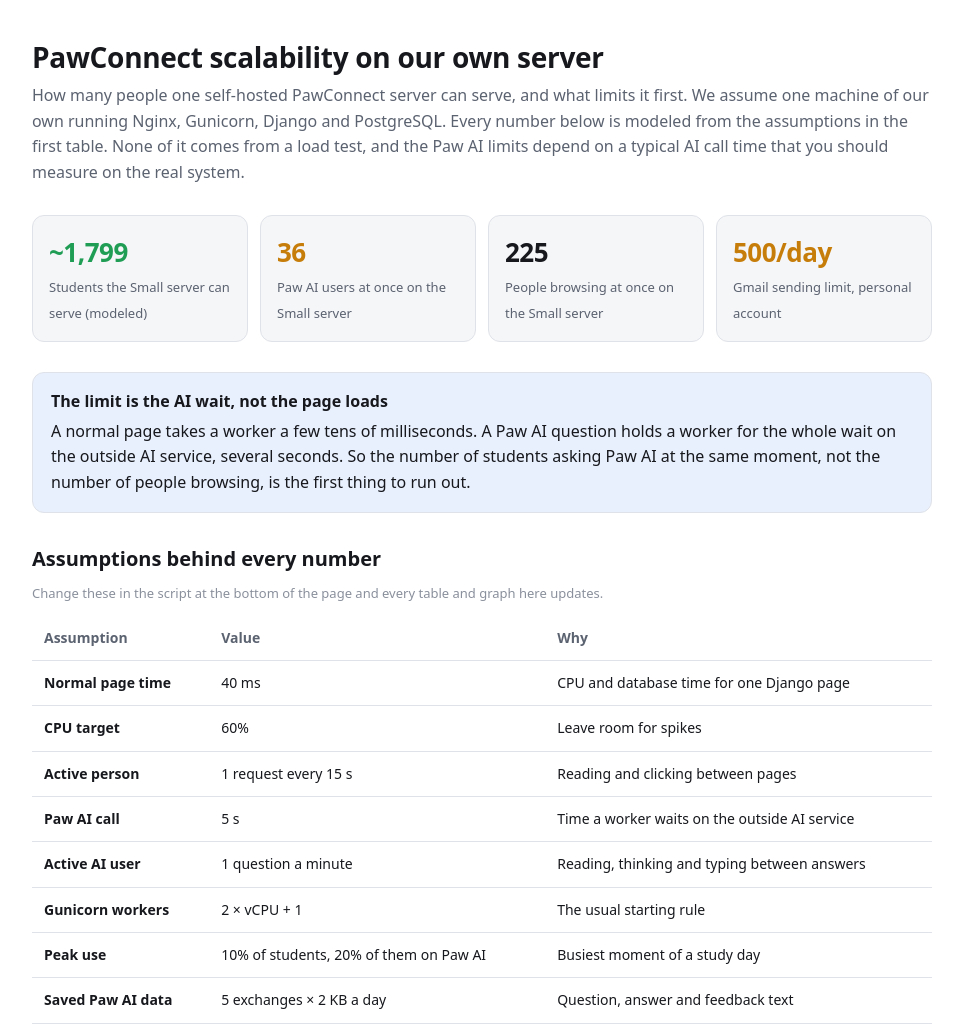
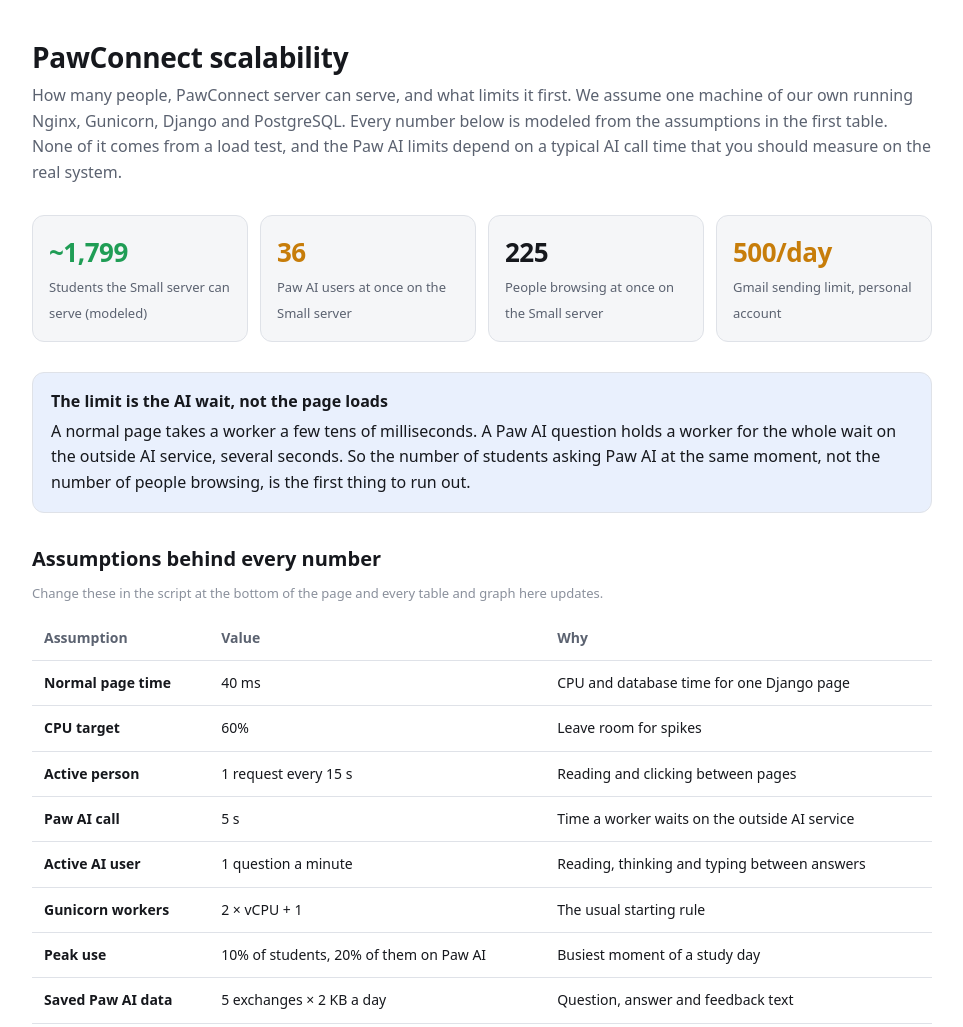
Before and after one commit to dp0000000004-eng/scale-of-paw-conenct, a plain HTML site: page index.html in a window 1280 px wide. Shown: the top 1027 px of the page, without its empty margins (158-1121 px from the left). Drawn offline with Linux system fonts and the light colour scheme.

Commit message:
Update header text in index.html

```diff
--- a/index.html
+++ b/index.html
@@ -68,8 +68,8 @@ section{display:flex;flex-direction:column;gap:6px}
 <main>
 
 <header>
-  <h1>PawConnect scalability on our own server</h1>
-  <p class="muted" style="margin-top:8px">How many people one self-hosted PawConnect server can serve, and what limits it first. We assume one machine of our own running Nginx, Gunicorn, Django and PostgreSQL. Every number below is modeled from the assumptions in the first table. None of it comes from a load test, and the Paw AI limits depend on a typical AI call time that you should measure on the real system.</p>
+  <h1>PawConnect scalability </h1>
+  <p class="muted" style="margin-top:8px">How many people, PawConnect server can serve, and what limits it first. We assume one machine of our own running Nginx, Gunicorn, Django and PostgreSQL. Every number below is modeled from the assumptions in the first table. None of it comes from a load test, and the Paw AI limits depend on a typical AI call time that you should measure on the real system.</p>
 </header>
 
 <div class="stats" id="stats"></div>
```
